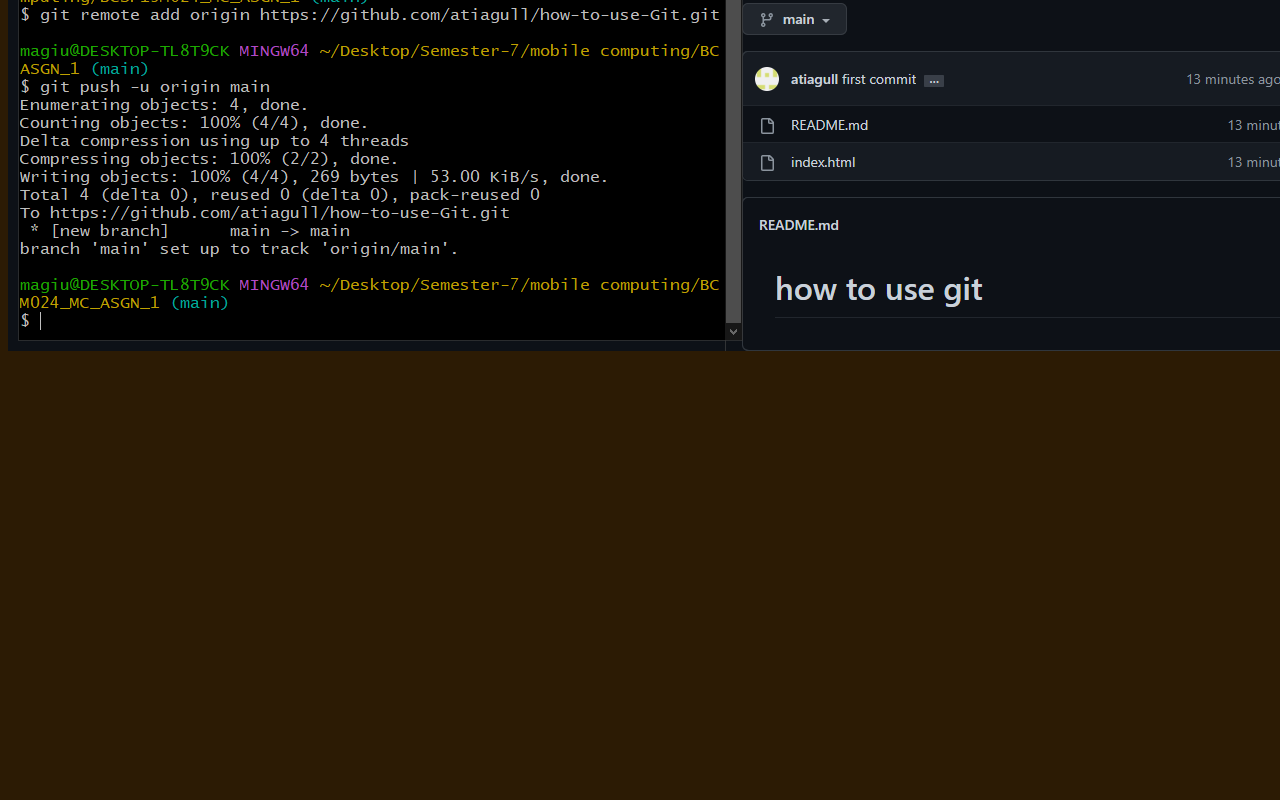
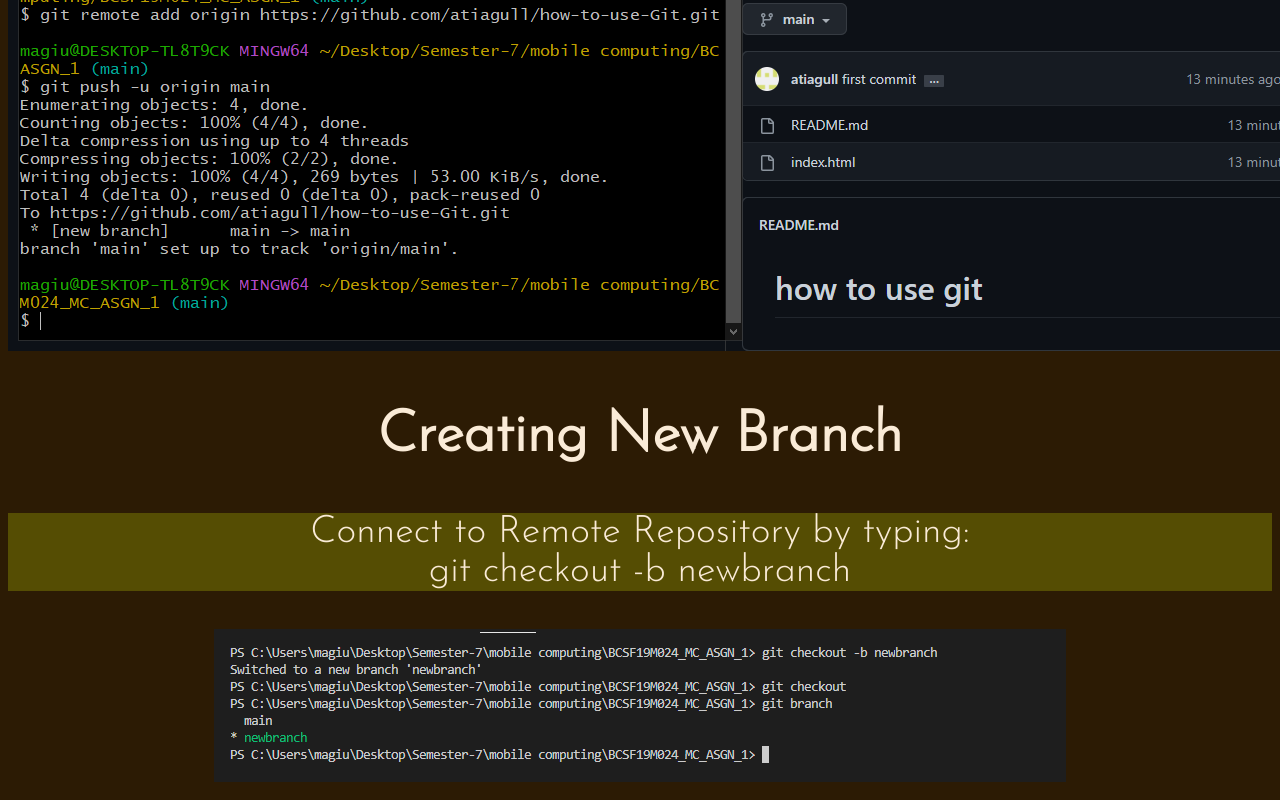
Before and after one commit to atiagull/how-to-use-Git, a plain HTML site: page index.html in a window 1280 px wide. Shown: the part 5422-6222 px from the top of the page. Before the commit the page ends 5791 px from the top, so only its background shows below. Drawn offline with Linux system fonts and the light colour scheme.

Commit message:
5th commit on newbrach

```diff
--- a/index.html
+++ b/index.html
@@ -75,5 +75,15 @@
         </div>
     </section>
 
+    <section class="mt">
+        <h2>Creating New Branch</h2>
+        <p class="green">
+            Connect to Remote Repository by typing:<br>
+            git checkout -b newbranch<br>
+        </p>
+        <div >
+            <img src="Images/create-newbranch.png" />
+        </div>
+    </section>
 </body>
 </html>
```
Also changed, not shown: Images/create-newbranch.png (added).
